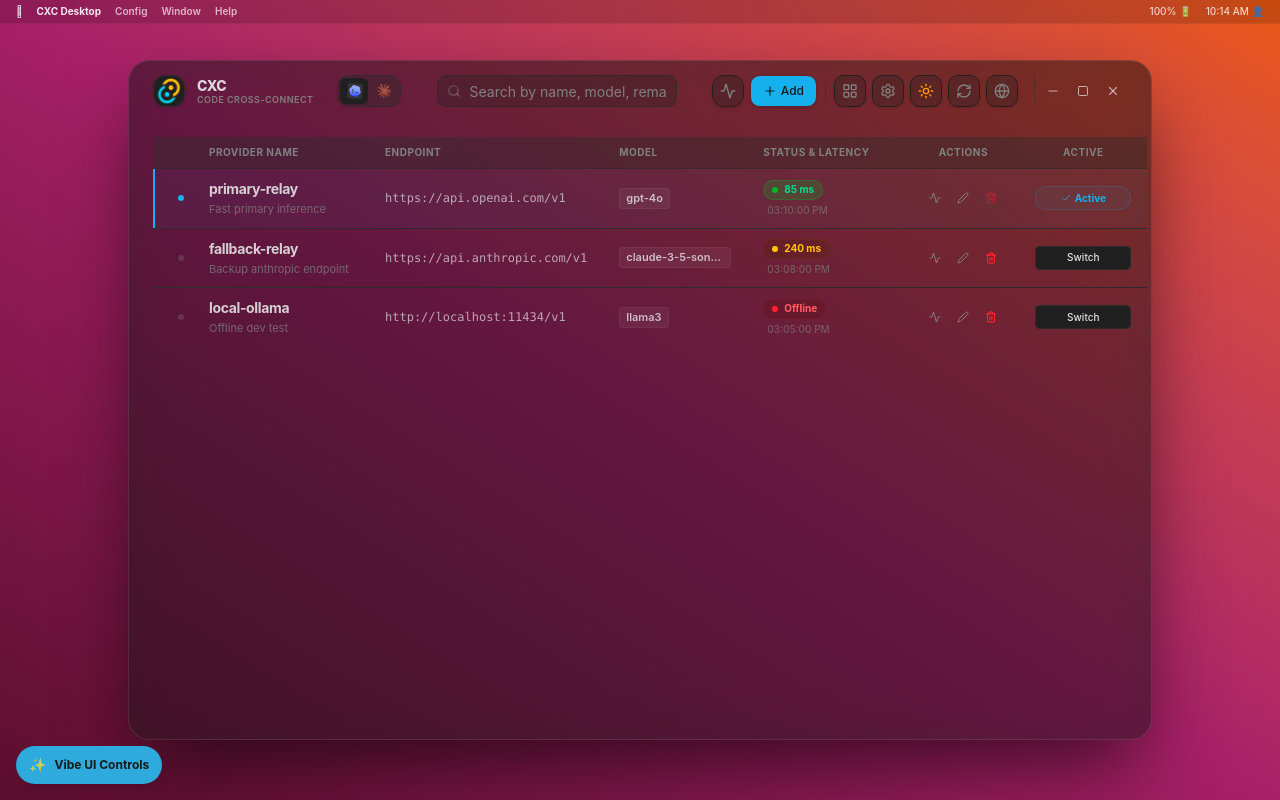
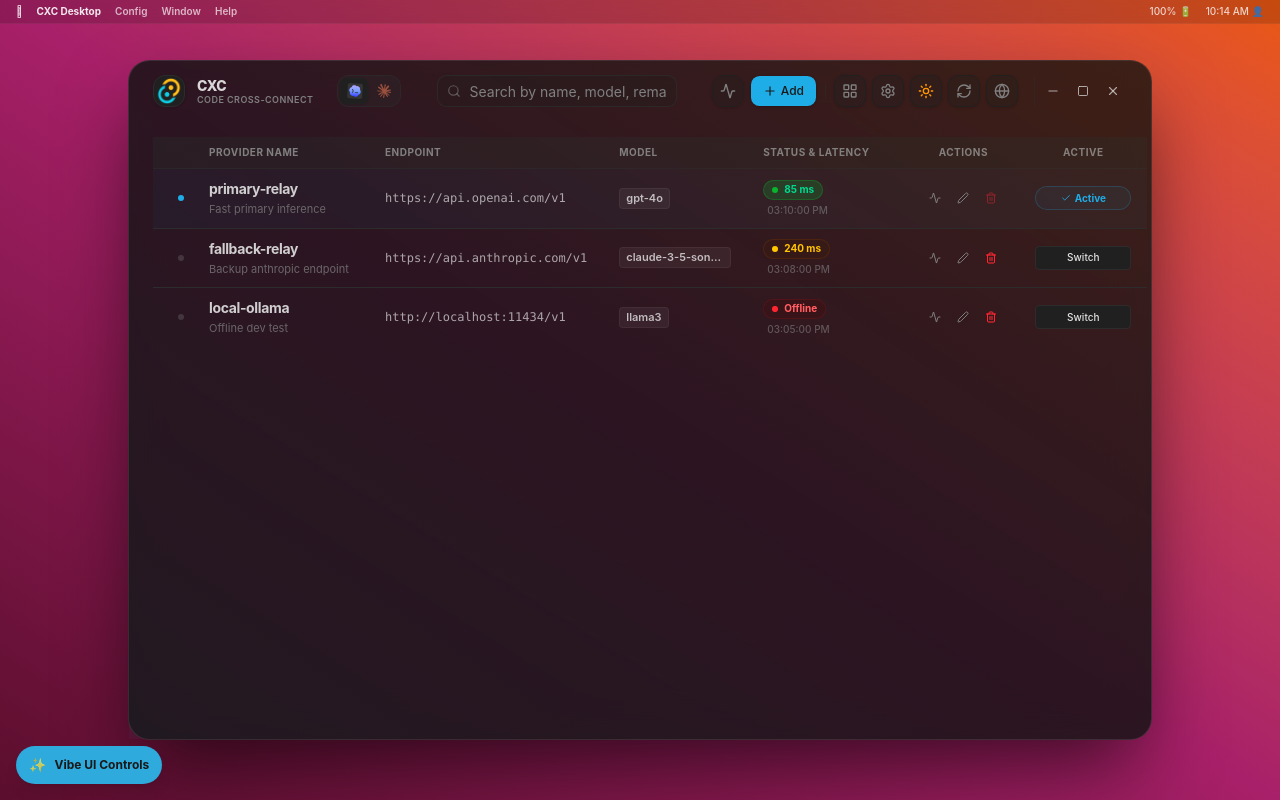
Before and after one commit to zhang3say/cxc, a React (Vite) app in the folder cxc-desktop/: page / in a window 1280 px wide. Built offline with nearby package versions, Linux system fonts and the light colour scheme.

Commit message:
style: 列表已启用行去除左侧竖线装饰，并设云母深空为默认背景板方案

```diff
--- a/cxc-desktop/src/App.tsx
+++ b/cxc-desktop/src/App.tsx
@@ -365,7 +365,7 @@ function App() {
 
   // 一体化背景板原型方案状态
   const [vibeMode, setVibeMode] = useState<"standard" | "acrylic" | "mica" | "aurora">(() => {
-    return (localStorage.getItem("cxc-vibe-mode") as any) || "acrylic";
+    return (localStorage.getItem("cxc-vibe-mode") as any) || "mica";
   });
 
   const [simulateDesktop, setSimulateDesktop] = useState<boolean>(() => {
@@ -1181,7 +1181,7 @@ function App() {
                             isActive ? "bg-primary/[0.02] dark:bg-primary/[0.04]" : ""
                           } ${isTesting ? "opacity-80" : ""}`}
                         >
-                          {isActive && <div className="absolute left-0 top-0 bottom-0 w-0.5 bg-primary" />}
+                          {isActive && vibeMode === "standard" && <div className="absolute left-0 top-0 bottom-0 w-0.5 bg-primary" />}
 
                           {/* Active dot column */}
                           <div className="hidden sm:flex items-center justify-center w-6 size-5 shrink-0">
```
